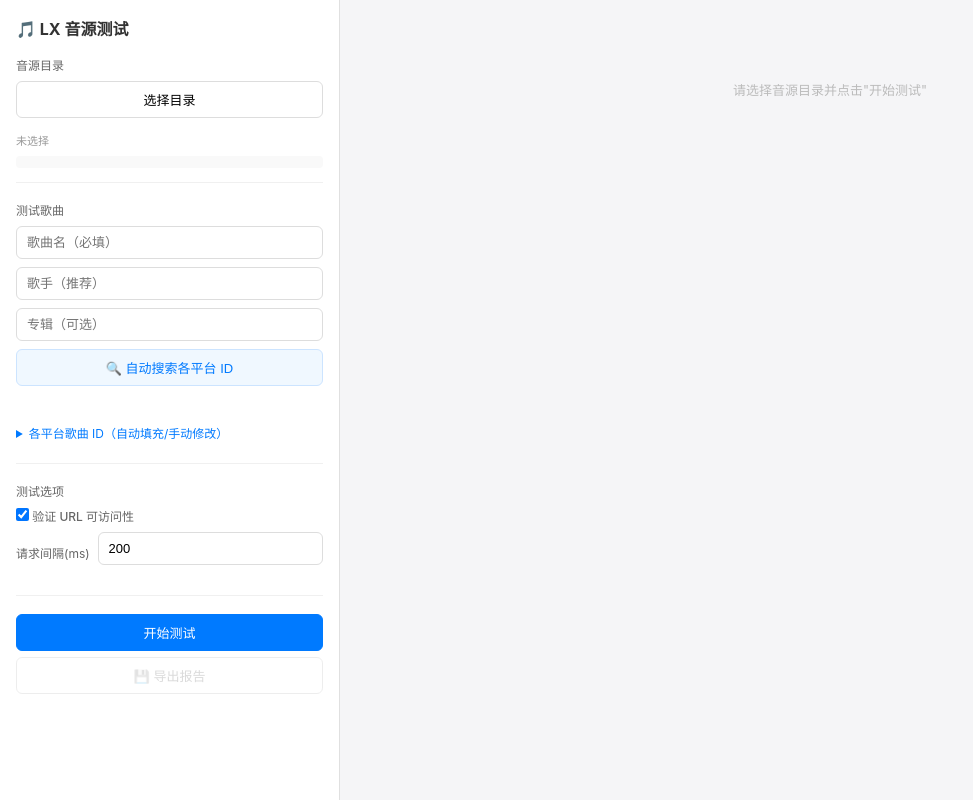
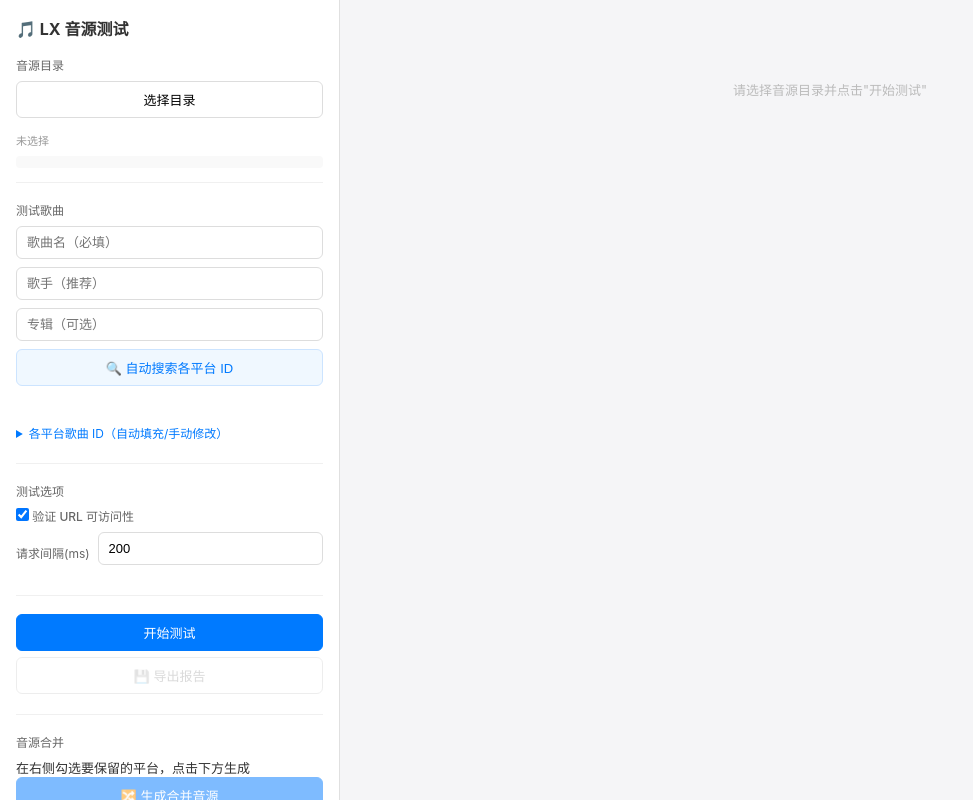
Before and after one commit to softttfc/lx-quality-tester, an Electron app: page renderer/index.html in a window 1320 px wide. Shown: the whole page, without its empty margins (0-973 px from the left). Drawn offline with Linux system fonts and the light colour scheme.

Commit message:
Update index.html

```diff
--- a/renderer/index.html
+++ b/renderer/index.html
@@ -54,6 +54,13 @@
         <button id="btnStart" class="primary">开始测试</button>
         <button id="btnSave" disabled>💾 导出报告</button>
       </div>
+
+      <div class="section">
+        <label>音源合并</label>
+        <div class="hint">在右侧勾选要保留的平台，点击下方生成</div>
+        <button id="btnGenerateMerge" class="primary" disabled>🔀 生成合并音源</button>
+        <div id="mergeStatus" class="search-status"></div>
+      </div>
     </aside>
 
     <main class="main">
```
